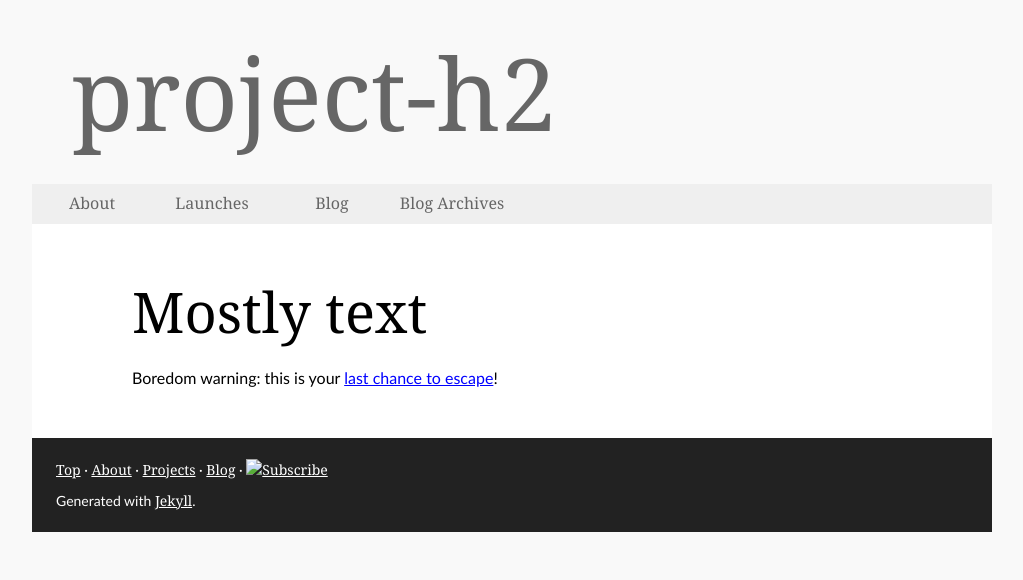
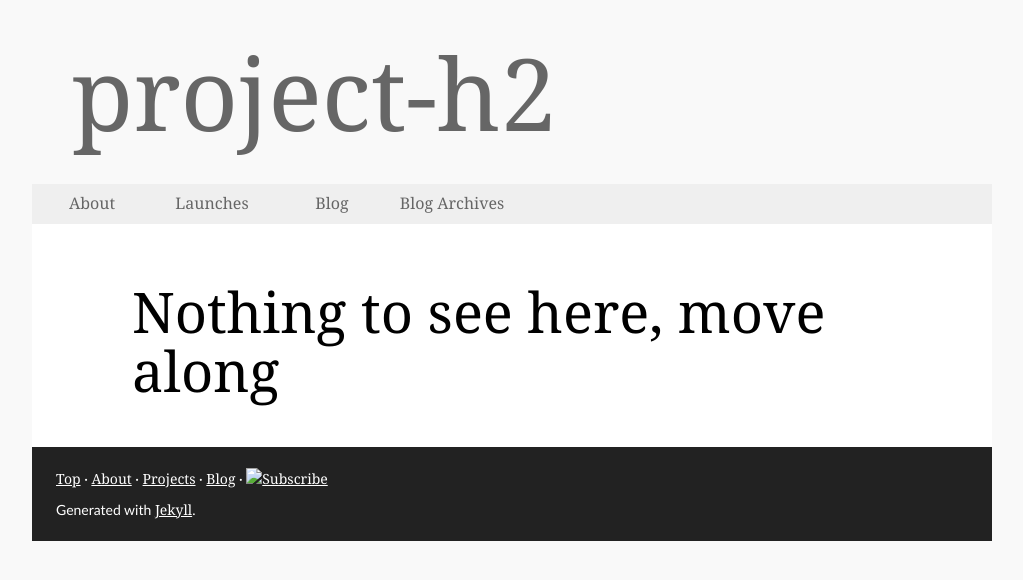
Before and after one commit to project-h2/project-h2.github.com, a Jekyll site: the page built from blog/index.html, in a window 1280 px wide. Shown: the top 580 px of the page, without its empty margins (128-1151 px from the left). Built offline with Jekyll 4.4.1, drawn with Linux system fonts in a browser that asks for light colours; Markdown is read by kramdown in place of the engine named in the settings.

Commit message:
fixed content

```diff
--- a/archives/index.html
+++ b/archives/index.html
@@ -5,7 +5,7 @@ code_style: syntax
 title: Mostly text - Archives.
 meta_description:
 meta_keywords:
-topics: ['web-development', 'xmpp']
+topics:
 location: archives
 ---
 <h1>The blog archives</h1>
--- a/blog/index.html
+++ b/blog/index.html
@@ -3,11 +3,10 @@ layout: blog
 title: Mostly text.
 meta_description:
 meta_keywords:
-topics: ['blogging', 'css']
+topics: ['gps', 'space']
 ---
 
-<h1>Mostly text</h1>
-<p>Boredom warning: this is your <a href="http://google.com">last chance to escape</a>!</p>
+<h1>Nothing to see here, move along</h1>
 {% for post in site.posts offset: 0 limit: 10 %}
 <div class="post">
     <h2>{{ post.title }}</h2>
```
